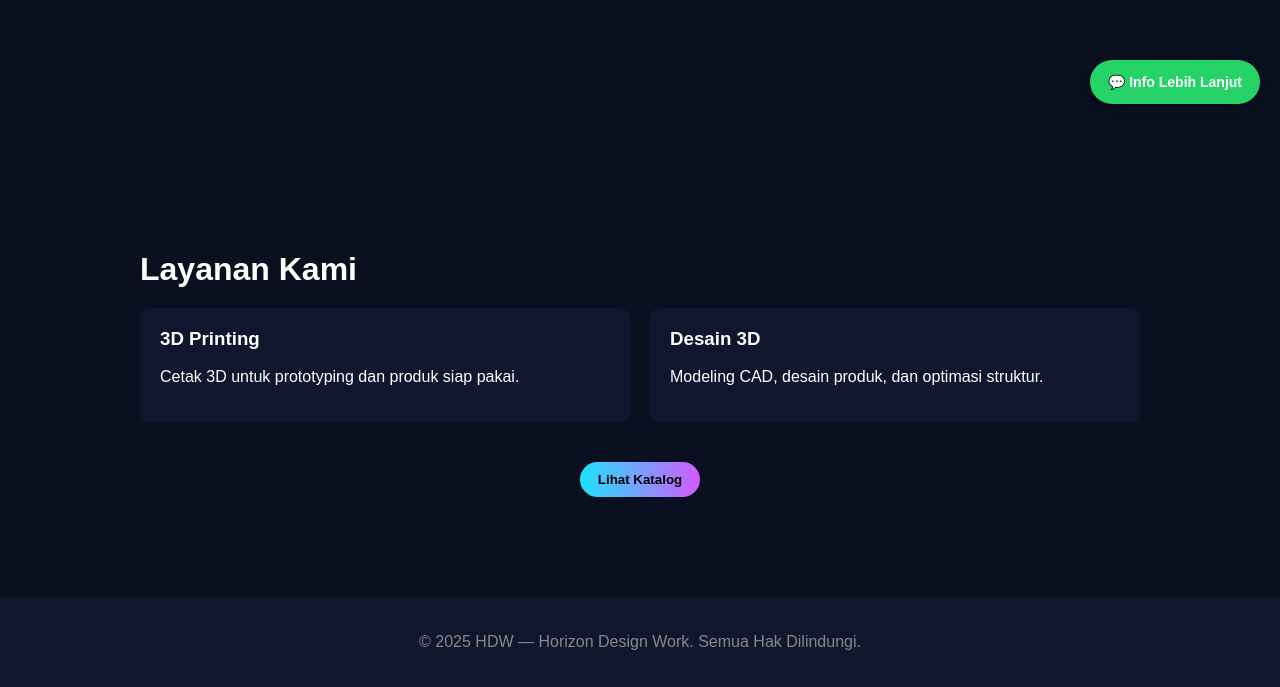
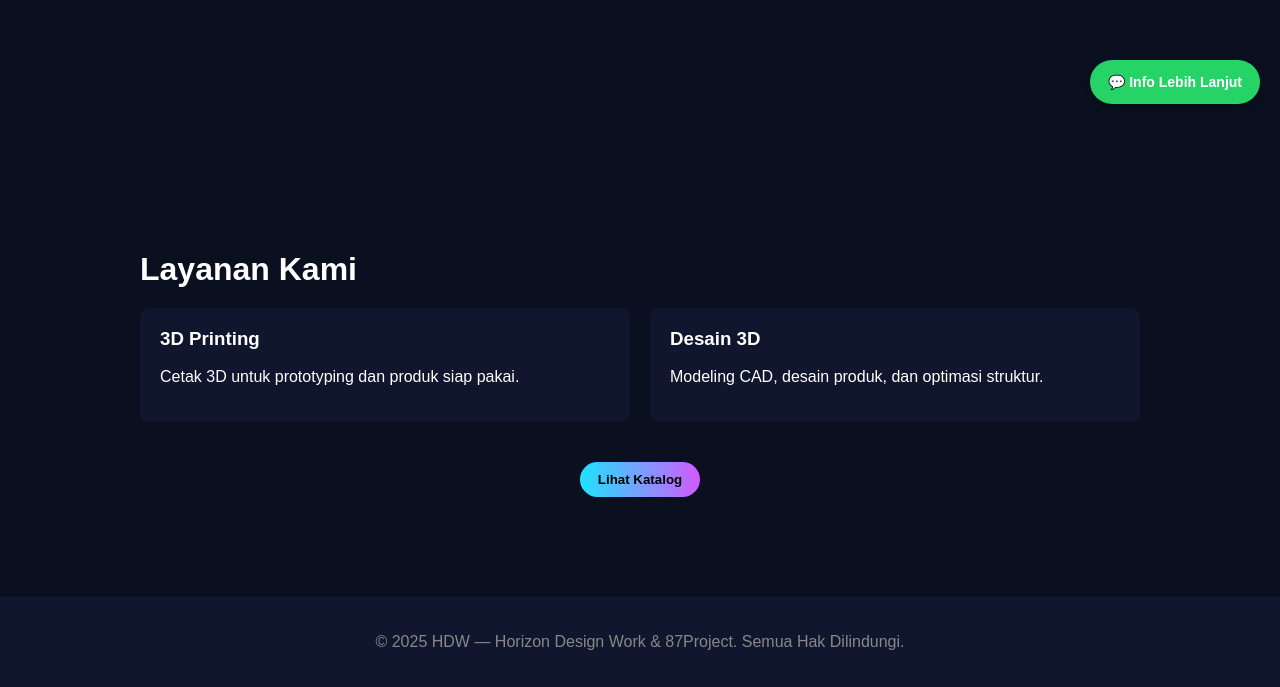
Before and after one commit to horizondesignworkhdw-svg/HDW-Horizon-Design-Works, a plain HTML site: page index.html in a window 1280 px wide. Shown: the part 676-1363 px from the top of the page. Drawn offline with Linux system fonts and the light colour scheme.

Commit message:
Update index.html

```diff
--- a/index.html
+++ b/index.html
@@ -97,7 +97,7 @@
 </div>
 
 <footer>
-  <p>© 2025 HDW — Horizon Design Work. Semua Hak Dilindungi.</p>
+  <p>© 2025 HDW — Horizon Design Work & 87Project. Semua Hak Dilindungi.</p>
 </footer>
 
 <a href="https://wa.me/6281390998230?text=Halo%20saya%20ingin%20info%20lebih%20lanjut%20tentang%20layanan%20HDW" class="wa-float" target="_blank">💬 Info Lebih Lanjut</a>
```
